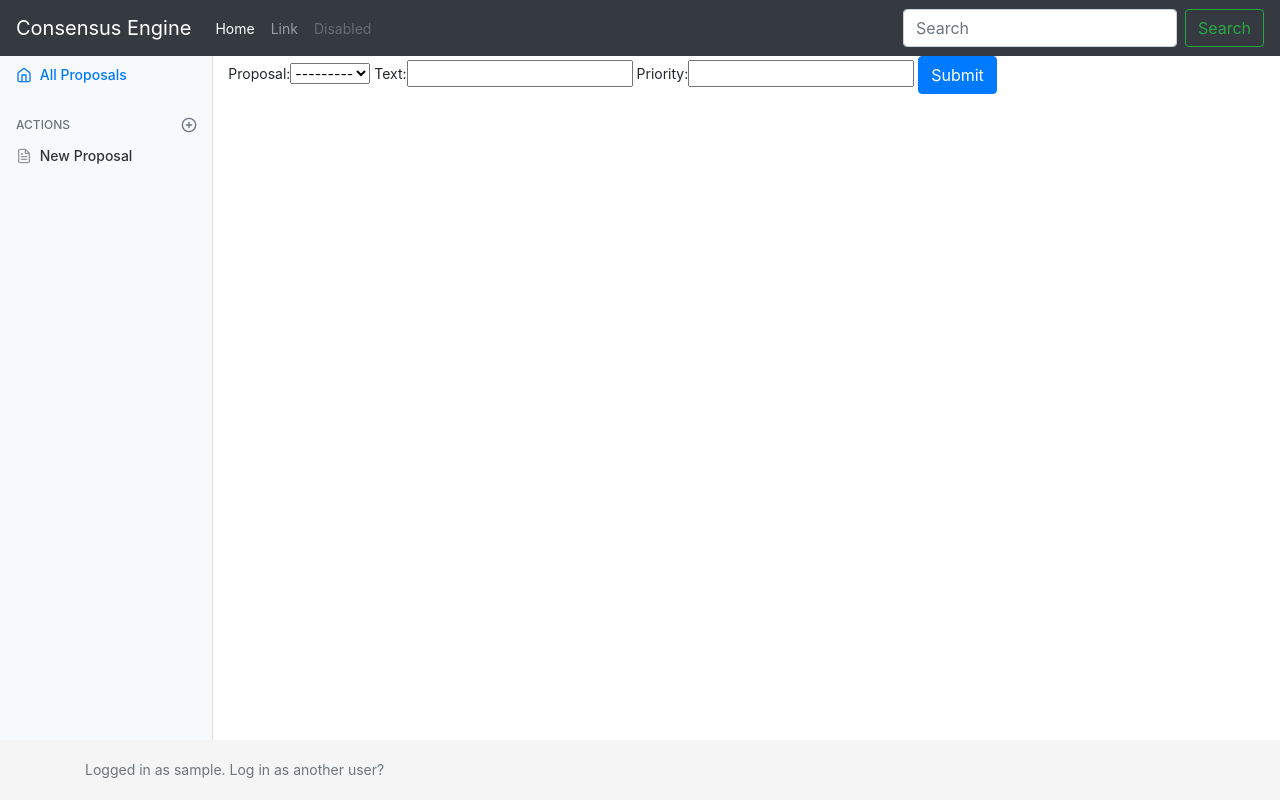
After one commit to jonsaunders-git/consensus_engine, a Django app: page /proposals/1/choice/new/ in a window 1280 px wide. The commit adds this page. Run offline with Django 3.2, Linux system fonts and the light colour scheme; the visitor is signed in with stand-in values (Sample User, id 1); data that the repository does not hold is empty; some libraries are stand-ins or nearby versions.

```diff
--- a/consensus_engine/forms.py
+++ b/consensus_engine/forms.py
@@ -1,5 +1,5 @@
 from django.forms import ModelForm, Textarea
-from .models import Proposal
+from .models import Proposal, ProposalChoice
 
 class ProposalForm(ModelForm):
     class Meta:
@@ -8,3 +8,8 @@ class ProposalForm(ModelForm):
         widgets = {
             'proposal_caption': Textarea(attrs={'cols': 80, 'rows': 20}),
         }
+
+class ProposalChoiceForm(ModelForm):
+    class Meta:
+        model = ProposalChoice
+        fields = '__all__'
--- a/consensus_engine/templates/consensus_engine/edit_proposal.html
+++ b/consensus_engine/templates/consensus_engine/edit_proposal.html
@@ -29,7 +29,7 @@
 
 {% block page_content %}
 
-<form action="/proposals/new/" method="post">
+<form action="" method="post">
   {% csrf_token %}
   <div class="form-group">
     <label for="{{ form.proposal_name.id_for_label }}">Proposal Name</label>
@@ -43,9 +43,5 @@
   <button type="submit" class="btn btn-primary">Submit</button>
 </form>
 
-<!--
-<input type="text" name="proposal_name" maxlength="200" required id="id_proposal_name">
-<textarea name="proposal_caption" cols="80" rows="20" maxlength="200" required id="id_proposal_caption">
--->
 
 {% endblock %}
--- /dev/null
+++ b/consensus_engine/templates/consensus_engine/new_choice.html
@@ -0,0 +1,38 @@
+{% extends "base.html" %}
+{% load static %}
+
+{% block page_nav %}
+  <ul class="nav flex-column">
+    <li class="nav-item">
+      <a class="nav-link active" href="{% url 'list_proposals' %}">
+        <span data-feather="home"></span>
+        All Proposals
+      </a>
+    </li>
+  </ul>
+
+  <h6 class="sidebar-heading d-flex justify-content-between align-items-center px-3 mt-4 mb-1 text-muted">
+    <span>Actions</span>
+    <a class="d-flex align-items-center text-muted" href="#">
+      <span data-feather="plus-circle"></span>
+    </a>
+  </h6>
+  <ul class="nav flex-column mb-2">
+    <li class="nav-item">
+      <a class="nav-link" href="{% url 'new_proposal' %}">
+        <span data-feather="file-text"></span>
+        New Proposal
+      </a>
+    </li>
+  </ul>
+{% endblock %}
+
+{% block page_content %}
+
+<form action="/proposals/{{ proposal_id }}/choice/new/" method="post">
+  {% csrf_token %}
+  {{ form }}
+    <button type="submit" class="btn btn-primary">Submit</button>
+</form>
+
+{% endblock %}
--- a/consensus_engine/templates/consensus_engine/view_proposal.html
+++ b/consensus_engine/templates/consensus_engine/view_proposal.html
@@ -64,7 +64,7 @@
 
       <div class="row ">
         <div class="col d-flex align-items-end flex-column mt-2">
-          <a class="btn btn-primary p-2">Add</a>
+          <a class="btn btn-primary p-2" href="{% url 'new_choice' proposal.id %}">Add</a>
         </div>
       </div>
 
--- a/consensus_engine/urls.py
+++ b/consensus_engine/urls.py
@@ -10,6 +10,7 @@ urlpatterns = [
     path('proposals/<int:proposal_id>/', views.view_proposal, name='view_proposal'),
     path('proposals/edit/<int:proposal_id>/', views.edit_proposal, name='edit_proposal'),
     path('proposals/vote/<int:proposal_id>/', views.vote_proposal, name='vote_proposal'),
+    path('proposals/<int:proposal_id>/choice/new/', views.new_choice, name='new_choice'),
     path('accounts/', include('django.contrib.auth.urls')),
     path('<int:proposal_id>/register_vote/', views.register_vote, name='register_vote'),
 ]
--- a/consensus_engine/views.py
+++ b/consensus_engine/views.py
@@ -6,7 +6,7 @@ from django.utils import timezone
 from django.urls import reverse
 
 from .models import Proposal, ProposalChoice, ChoiceTicket, CurrentChoiceTicket
-from .forms import ProposalForm
+from .forms import ProposalForm, ProposalChoiceForm
 
 # Create your views here.
 
@@ -30,21 +30,22 @@ def view_proposal(request, proposal_id):
 def edit_proposal(request, proposal_id):
     # view the proposal choices
     proposal = get_object_or_404(Proposal, pk=proposal_id)
+    print("Here")
+    print(proposal_id)
 
      # if this is a POST request we need to process the form data
     if request.method == 'POST':
         # create a form instance and populate it with data from the request:
-        form = ProposalForm(request.POST)
+        form = ProposalForm(request.POST, instance=proposal)
 
         # check whether it's valid:
         if form.is_valid():
             # process the data in form.cleaned_data as required
             # ...
 
-            # add a date_published
-            obj = form.save(commit=False)
-            obj.date_proposed = timezone.now()
-            obj.save()
+            # add a date_published - really we need to just make a new version...
+
+            form.save()
             # redirect to a new URL:
             return HttpResponseRedirect('/proposals/')
 
@@ -55,8 +56,6 @@ def edit_proposal(request, proposal_id):
         form = ProposalForm(instance=proposal)
 
     return render(request, 'consensus_engine/edit_proposal.html', {'form': form})
-
-
 
 @login_required
 def vote_proposal(request, proposal_id):
@@ -90,13 +89,34 @@ def new_proposal(request):
             # redirect to a new URL:
             return HttpResponseRedirect('/proposals/')
 
-        print('Not valid')
-
     # if a GET (or any other method) we'll create a blank form
     else:
         form = ProposalForm(initial={'date_proposed': timezone.now()})
 
     return render(request, 'consensus_engine/new_proposal.html', {'form': form})
+
+@login_required
+def new_choice(request, proposal_id):
+
+     # if this is a POST request we need to process the form data
+    if request.method == 'POST':
+        # create a form instance and populate it with data from the request:
+        form = ProposalChoiceForm(request.POST)
+
+        # check whether it's valid:
+        if form.is_valid():
+            # process the data in form.cleaned_data as required
+            # ...
+
+            form.save()
+            # redirect to a new URL:
+            return HttpResponseRedirect('/proposals/')
+
+    # if a GET (or any other method) we'll create a blank form
+    else:
+        form = ProposalChoiceForm()
+
+    return render(request, 'consensus_engine/new_choice.html', {'form': form, 'proposal_id' : proposal_id})
 
 @login_required
 def list_proposals(request):
```
